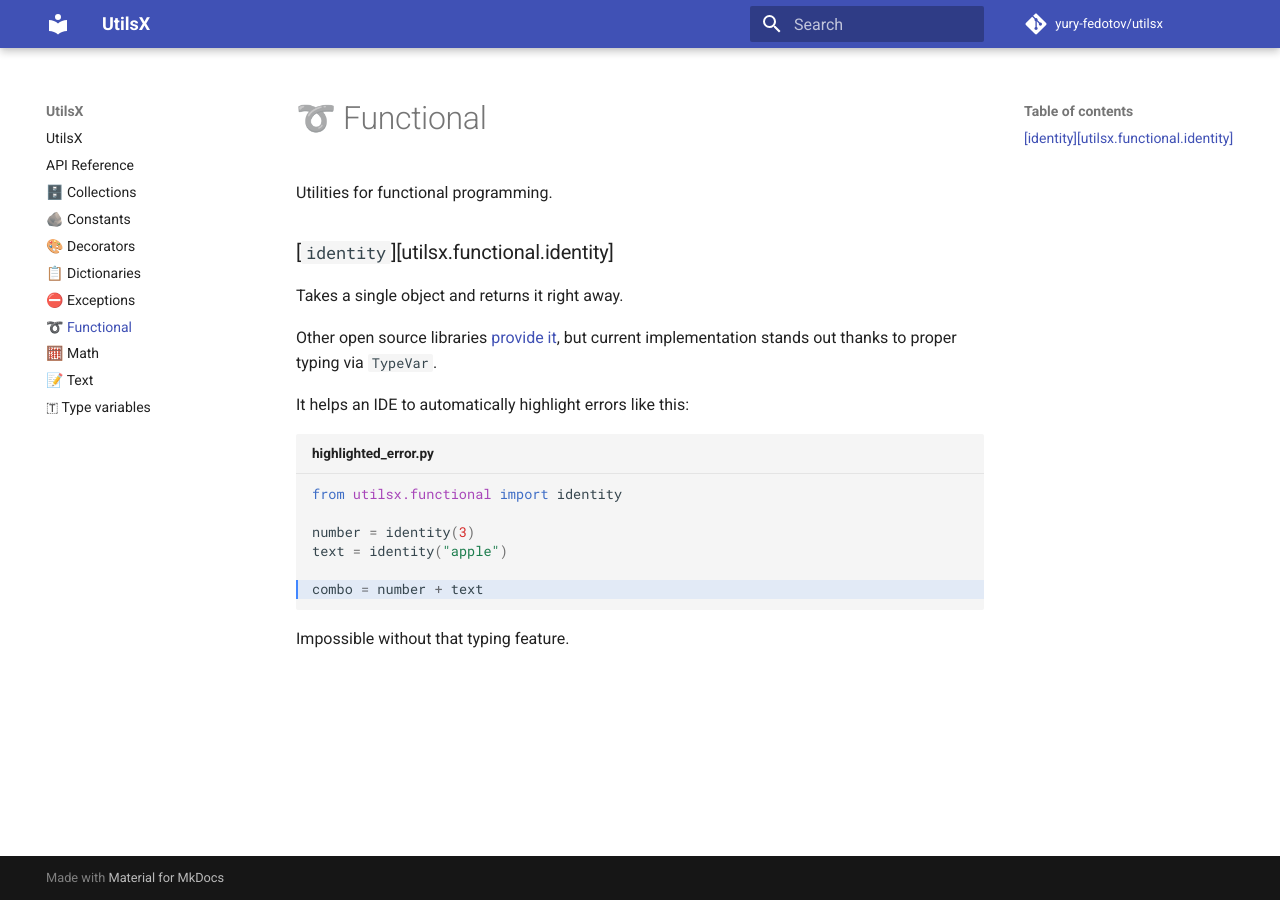
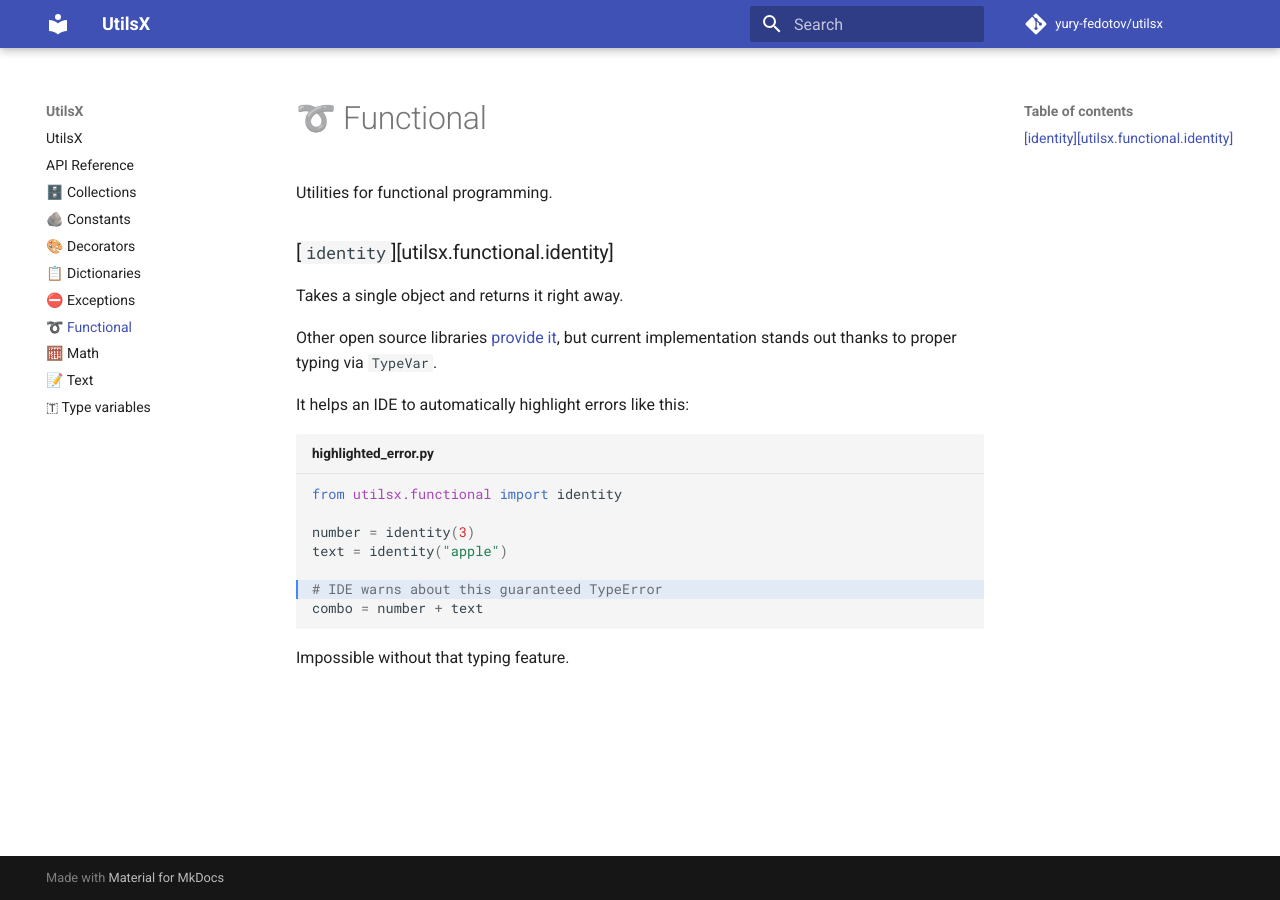
Before and after one commit to yury-fedotov/utilsx, an MkDocs documentation site: the page built from docs/functional.md, in a window 1280 px wide. Built offline with MkDocs 1.6.1 and Material for MkDocs 9.7.7, drawn with Linux system fonts in a browser that asks for light colours; comment, search, counter and statistics services are not loaded.

Commit message:
Add warning comment

````diff
--- a/docs/functional.md
+++ b/docs/functional.md
@@ -18,6 +18,7 @@ from utilsx.functional import identity
 number = identity(3)
 text = identity("apple")
 
+# IDE warns about this guaranteed TypeError
 combo = number + text
 ```
 
````
